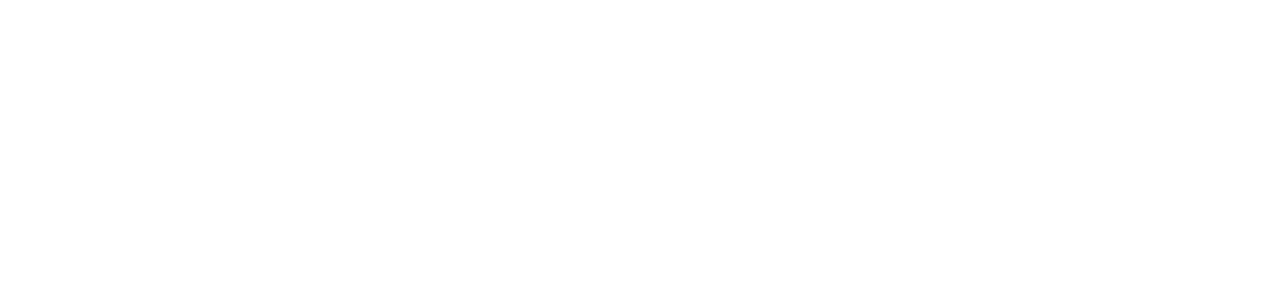
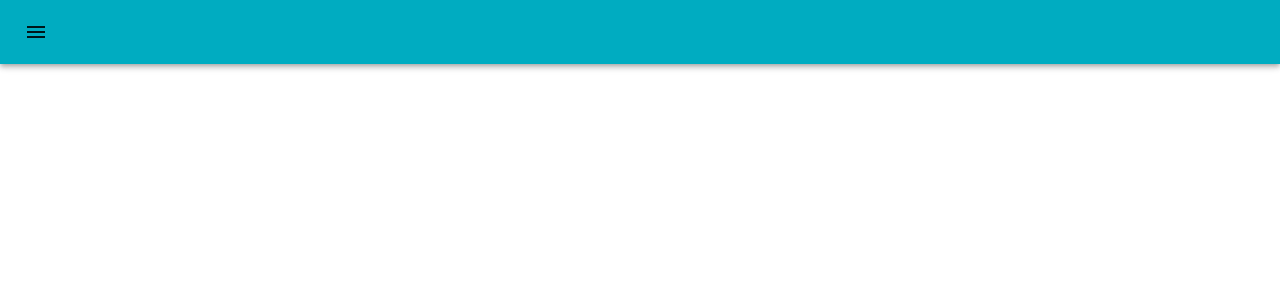
Before and after one commit to sossw1/React-Portfolio, a React (Create React App) app: page / in a window 1280 px wide. Shown: the top 300 px of the page. Built offline with nearby package versions, Linux system fonts and the light colour scheme.

Commit message:
TopBar component added

```diff
--- a/src/App.js
+++ b/src/App.js
@@ -3,11 +3,13 @@ import './App.css';
 import { ThemeProvider } from '@mui/material';
 import theme from './theme';
 
+import TopBar from './components/TopBar';
+
 class App extends Component {
   render() {
     return (
       <ThemeProvider theme={theme}>
-
+        <TopBar />
       </ThemeProvider>
     );
   }
--- /dev/null
+++ b/src/components/TopBar.js
@@ -0,0 +1,26 @@
+import React from 'react';
+import AppBar from '@mui/material/AppBar';
+import Box from '@mui/material/Box';
+import Toolbar from '@mui/material/Toolbar';
+import IconButton from '@mui/material/IconButton';
+import MenuIcon from '@mui/icons-material/Menu';
+
+export default function TopBar() {
+  return (
+    <Box sx={{ flexGrow: 1 }}>
+      <AppBar position="static">
+        <Toolbar>
+          <IconButton
+            size="large"
+            edge="start"
+            color="inherit"
+            aria-label="menu"
+            sx={{ mr: 2 }}
+          >
+            <MenuIcon />
+          </IconButton>
+        </Toolbar>
+      </AppBar>
+    </Box>
+  );
+}
```
